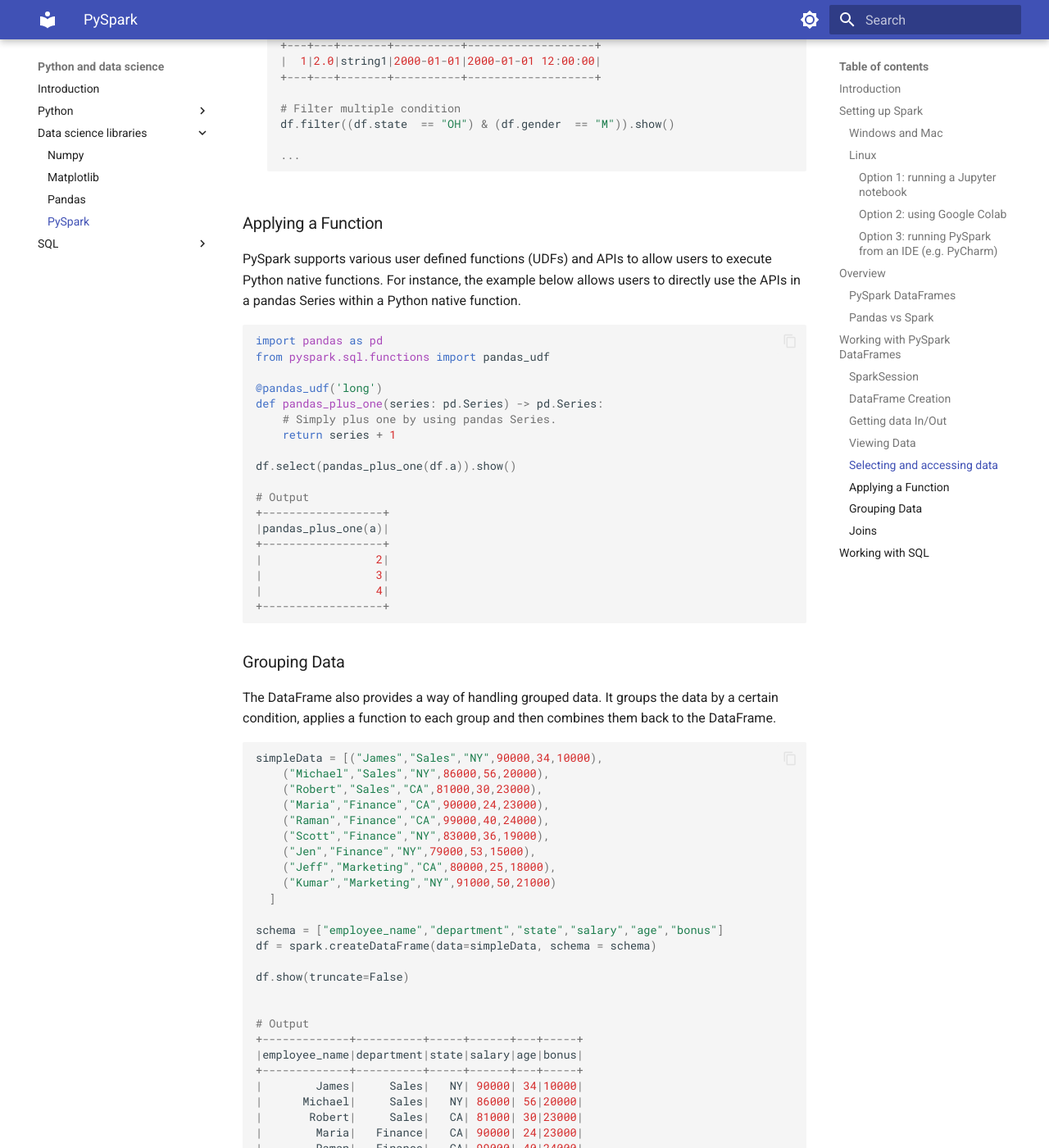
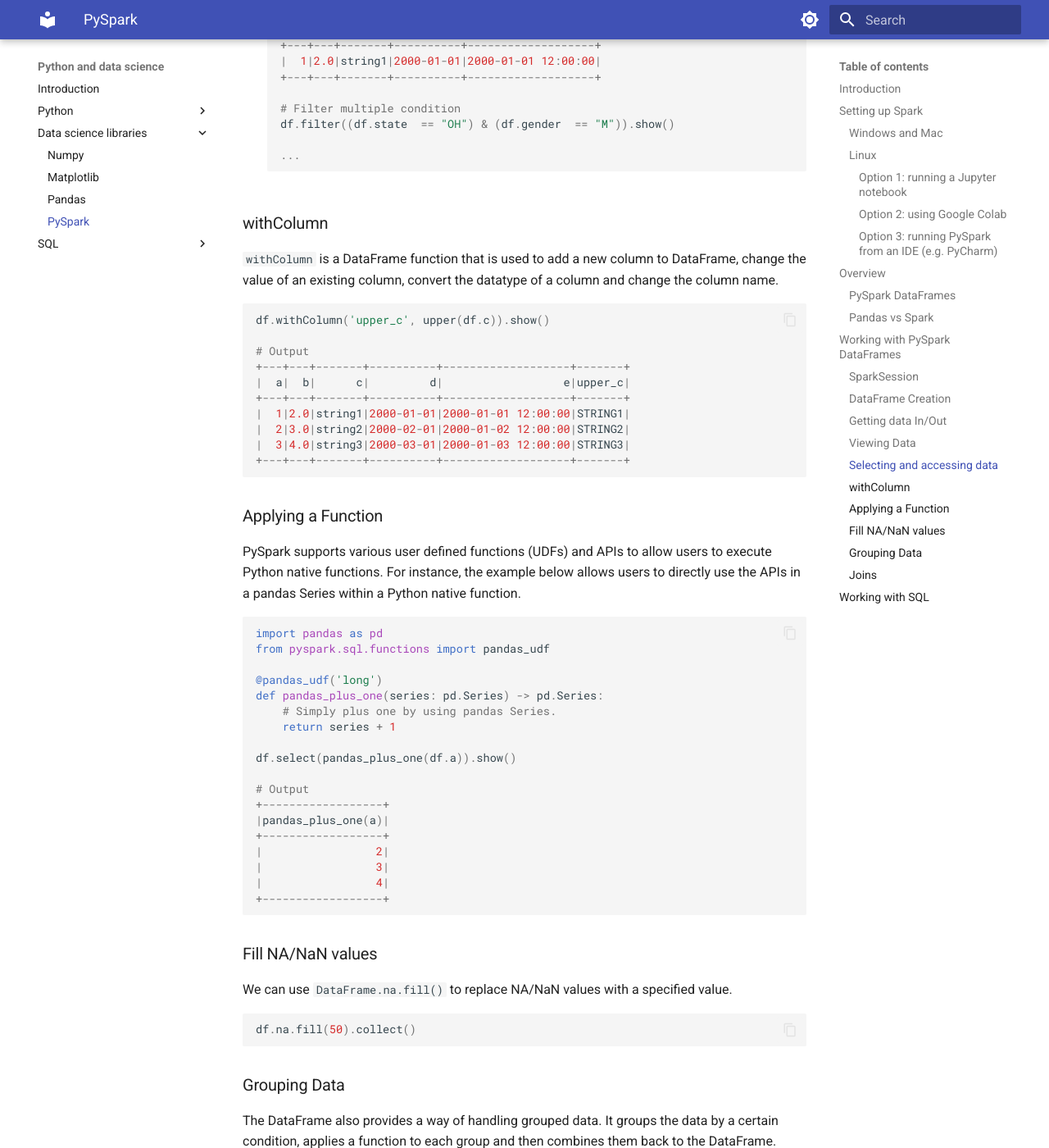
Before and after one commit to gerardpc/python-course, an MkDocs documentation site: the page built from docs/programming/python_libraries/pyspark.md, in a window 1280 px wide and 1400 px high, scrolled down 8892 px. Shown: the whole window at 82% size. Built offline with MkDocs 1.6.1 and Material for MkDocs 9.7.7, drawn with Linux system fonts in a browser that asks for light colours.

Commit message:
new thingies in pyspark

````diff
--- a/docs/programming/python_libraries/pyspark.md
+++ b/docs/programming/python_libraries/pyspark.md
@@ -417,6 +417,25 @@
     ...
     ```
 
+### withColumn
+
+`withColumn` is a DataFrame function that is used to add a new column to DataFrame, change the value of an existing column,
+convert the datatype of a column and change the column name.
+
+```python
+df.withColumn('upper_c', upper(df.c)).show()
+
+# Output
++---+---+-------+----------+-------------------+-------+
+|  a|  b|      c|         d|                  e|upper_c|
++---+---+-------+----------+-------------------+-------+
+|  1|2.0|string1|2000-01-01|2000-01-01 12:00:00|STRING1|
+|  2|3.0|string2|2000-02-01|2000-01-02 12:00:00|STRING2|
+|  3|4.0|string3|2000-03-01|2000-01-03 12:00:00|STRING3|
++---+---+-------+----------+-------------------+-------+
+```
+
+
 ### Applying a Function
 
 PySpark supports various user defined functions (UDFs) and APIs to allow users to execute Python native functions.
@@ -443,6 +462,13 @@
 +------------------+
 ```
 
+### Fill NA/NaN values
+
+We can use `DataFrame.na.fill()` to replace NA/NaN values with a specified value.
+
+```python
+df.na.fill(50).collect()
+```
 
 ### Grouping Data
 
````
